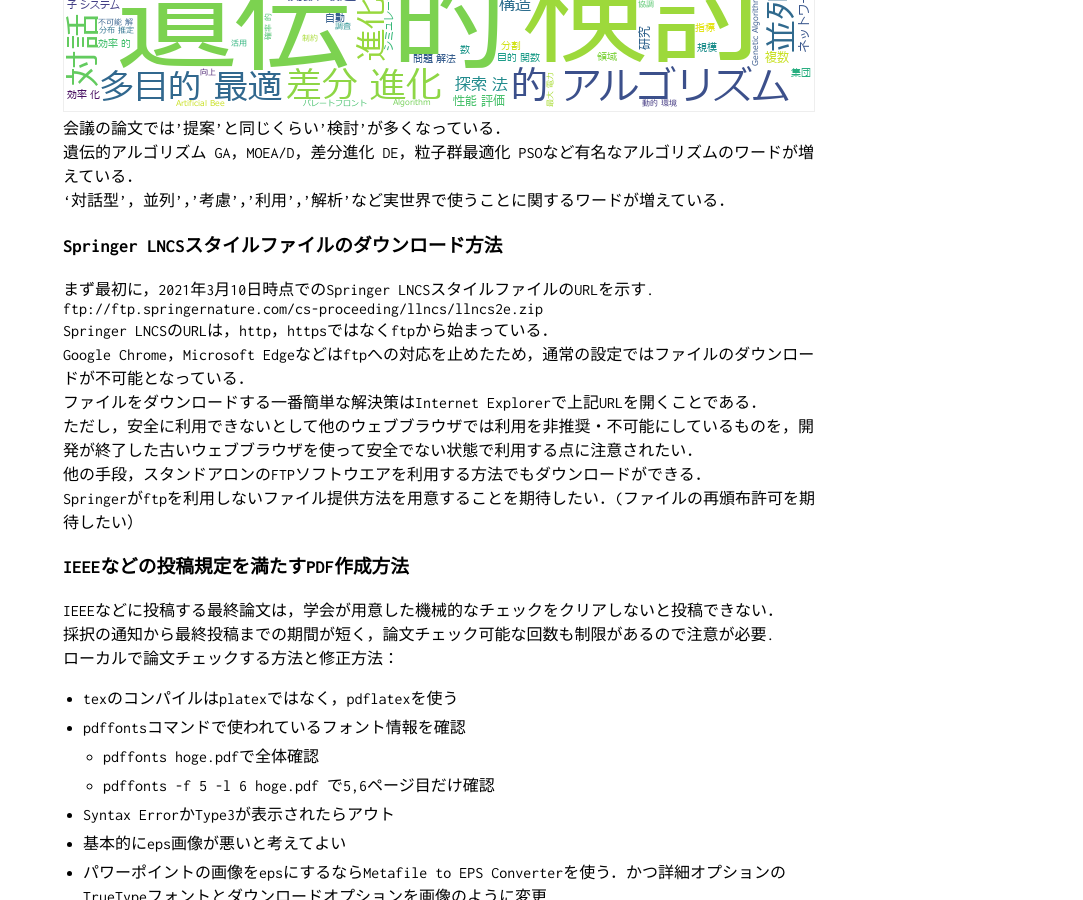
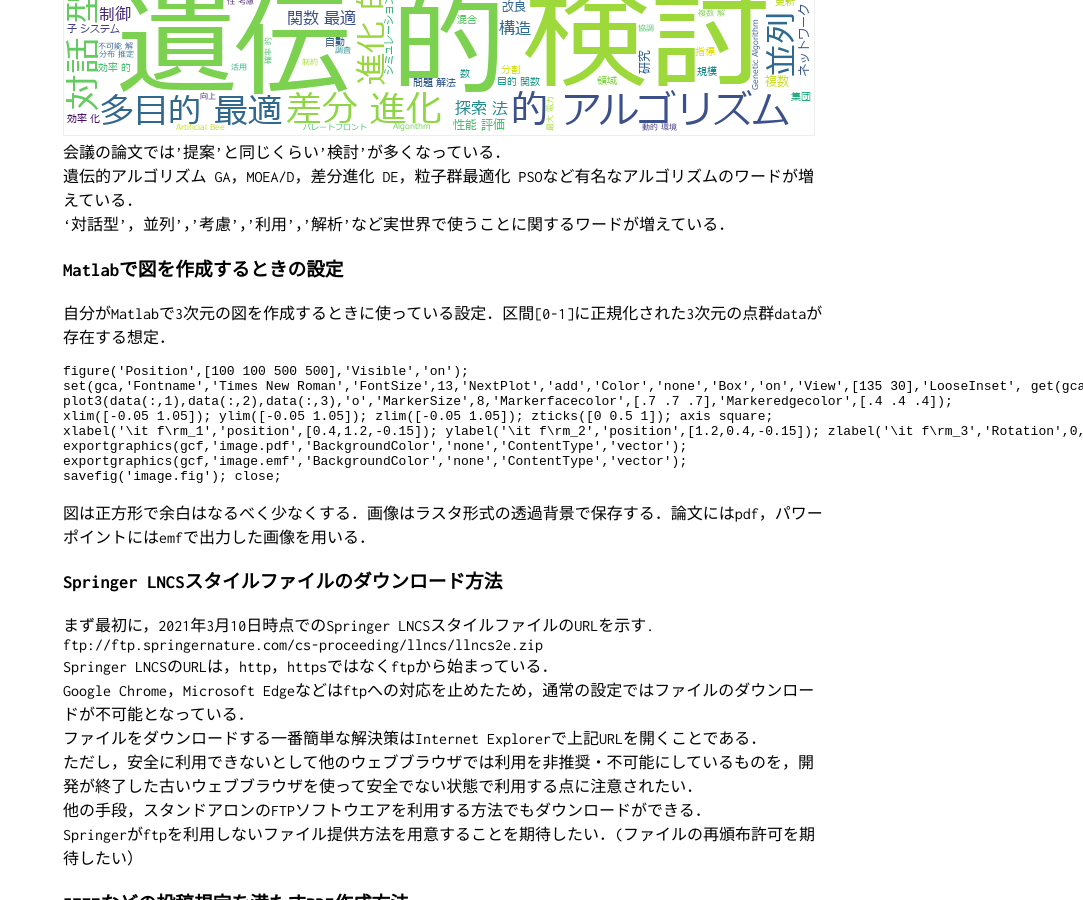
Before and after one commit to tomtkg/tomtkg.github.io, a Jekyll site: the page built from memo.md, in a window 1280 px wide and 900 px high, scrolled down 2205 px. Shown: the whole window, without its empty margins (197-1280 px from the left). Built offline with Jekyll 4.4.1, drawn with Linux system fonts in a browser that asks for light colours.

Commit message:
Add Matlab figure setting

````diff
--- a/memo.md
+++ b/memo.md
@@ -6,6 +6,7 @@ title: Tom TKG's Homepage
 [受賞歴](#受賞歴)
 [PCにインストールしているもの](#pcにインストールしているもの)
 [進化計算学会の簡易まとめ](#進化計算学会の簡易まとめ)
+[Matlabで図を作成するときの設定](#Matlabで図を作成するときの設定)
 [Springer LNCSスタイルファイルのダウンロード方法](#springer-lncsスタイルファイルのダウンロード方法)
 [IEEEなどの投稿規定を満たすPDF作成方法](#ieeeなどの投稿規定を満たすpdf作成方法)
 [参考文献スタイルファイル (.bst)変更メモ](#参考文献スタイルファイル-bst変更メモ)
@@ -51,6 +52,21 @@ title: Tom TKG's Homepage
 遺伝的アルゴリズム GA，MOEA/D，差分進化 DE，粒子群最適化 PSOなど有名なアルゴリズムのワードが増えている．
 '対話型'，並列'，'考慮'，'利用'，'解析'など実世界で使うことに関するワードが増えている．
 
+### Matlabで図を作成するときの設定
+自分がMatlabで3次元の図を作成するときに使っている設定．区間[0-1]に正規化された3次元の点群dataが存在する想定．
+```matlab
+figure('Position',[100 100 500 500],'Visible','on');
+set(gca,'Fontname','Times New Roman','FontSize',13,'NextPlot','add','Color','none','Box','on','View',[135 30],'LooseInset', get(gca, 'TightInset'));
+plot3(data(:,1),data(:,2),data(:,3),'o','MarkerSize',8,'Markerfacecolor',[.7 .7 .7],'Markeredgecolor',[.4 .4 .4]);
+xlim([-0.05 1.05]); ylim([-0.05 1.05]); zlim([-0.05 1.05]); zticks([0 0.5 1]); axis square;
+xlabel('\it f\rm_1','position',[0.4,1.2,-0.15]); ylabel('\it f\rm_2','position',[1.2,0.4,-0.15]); zlabel('\it f\rm_3','Rotation',0,'position',[0.4,-0.77,0.5]);
+exportgraphics(gcf,'image.pdf','BackgroundColor','none','ContentType','vector');
+exportgraphics(gcf,'image.emf','BackgroundColor','none','ContentType','vector');
+savefig('image.fig'); close;
+```
+図は正方形で余白はなるべく少なくする．画像はラスタ形式の透過背景で保存する．論文にはpdf，パワーポイントにはemfで出力した画像を用いる．
+
+
 ### Springer LNCSスタイルファイルのダウンロード方法
 まず最初に，2021年3月10日時点でのSpringer LNCSスタイルファイルのURLを示す.
 ftp://ftp.springernature.com/cs-proceeding/llncs/llncs2e.zip
````
